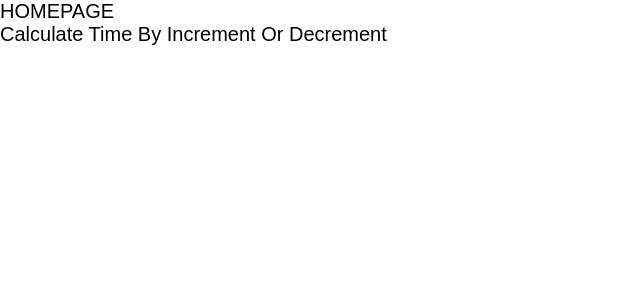
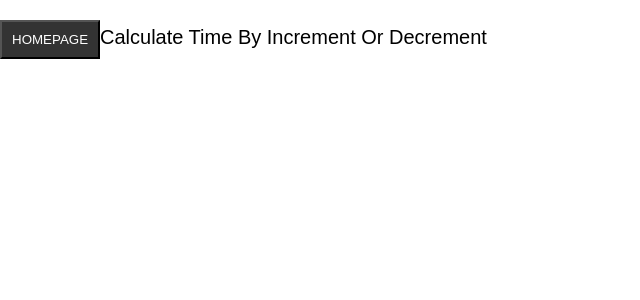
Before and after one commit to Moluno-xiii/Timezone-ts, a React (Vite) app: page /calculate in a window 768 px wide. Shown: the top 300 px of the page, without its empty margins (0-640 px from the left). Built offline with nearby package versions, Linux system fonts and the light colour scheme.

Commit message:
current nav styling 2

```diff
--- a/src/App.css
+++ b/src/App.css
@@ -114,3 +114,15 @@ a {
   background-color: white;
   box-shadow:  -5px 1rem 3rem rgba(0, 0, 0, 0.6);
 }
+
+
+.header-nav{
+  text-align: center;
+  padding: 1rem;
+  margin: 2rem 0rem;
+  background-color: #333;
+}
+
+.header-nav a{
+  color: white;
+}
--- a/src/components/CurrentTime/CurrentNav.module.css
+++ b/src/components/CurrentTime/CurrentNav.module.css
@@ -22,15 +22,17 @@
   color: #333;
 }
 
+#ul li:hover {
+  background-color: black ;
+  color: indianred;
+  transition: 0.4s;
+}
 #ul li a:hover {
-  background-color: #333;
   color: indianred;
   transition: 0.4s;
 }
 
-
-
-@media all and (width <= 600px) {
+@media all and (min-width : 300px) and (max-width : 599px) {
   #ul {
     display: flex;
     flex-direction: column;
@@ -48,7 +50,17 @@
     padding: 1rem;
   }
 }
-@media all and (width >= 601px) {
 
+@media all and (min-width : 600px) and (max-width: 768px) {
+#ul{
+  display: flex;
+  flex-direction: row;
+  width: 100vw;
+  justify-content: space-evenly;
+}
+/* .btn button{
+  background-color: pink;
+  width: 100rem;
+} */
 
 }
--- a/src/components/CurrentTime/CurrentTime.module.css
+++ b/src/components/CurrentTime/CurrentTime.module.css
@@ -3,3 +3,9 @@
     flex-direction: column;
     align-items: center;
 }
+
+@media all and (min-width : 300px) and (max-width : 599px) {
+   .main h1{
+ font-size: 2rem;
+}
+}
--- a/src/components/Header.tsx
+++ b/src/components/Header.tsx
@@ -2,11 +2,11 @@ import React from 'react'
 import { NavLink } from 'react-router-dom'
 const Header: React.FC = () => {
     return (
-        <nav>
+        <button className='header-nav'>
             <NavLink to="/">
                 HOMEPAGE
             </NavLink>
-        </nav>
+        </button>
     )
 }
 
```
